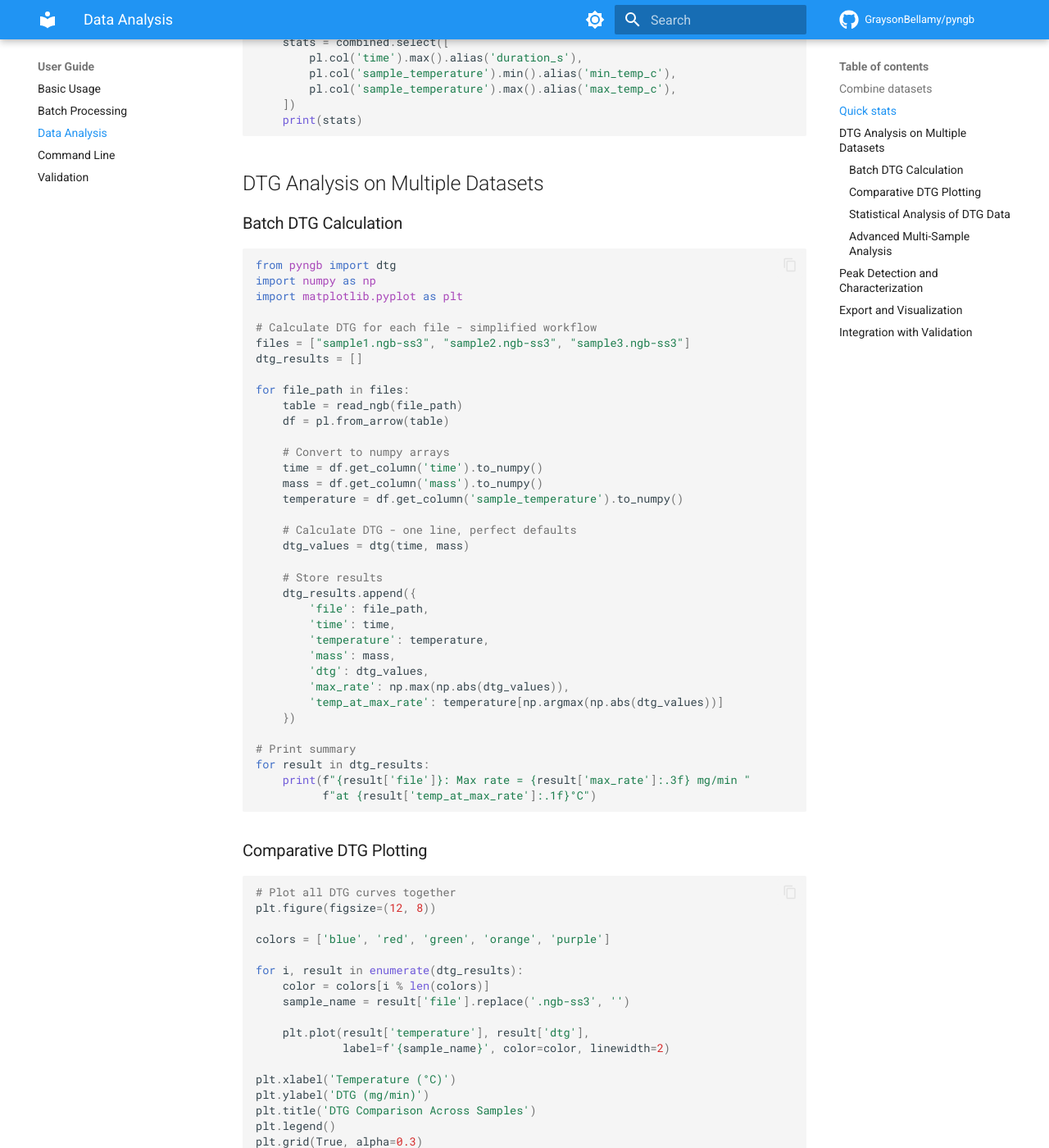
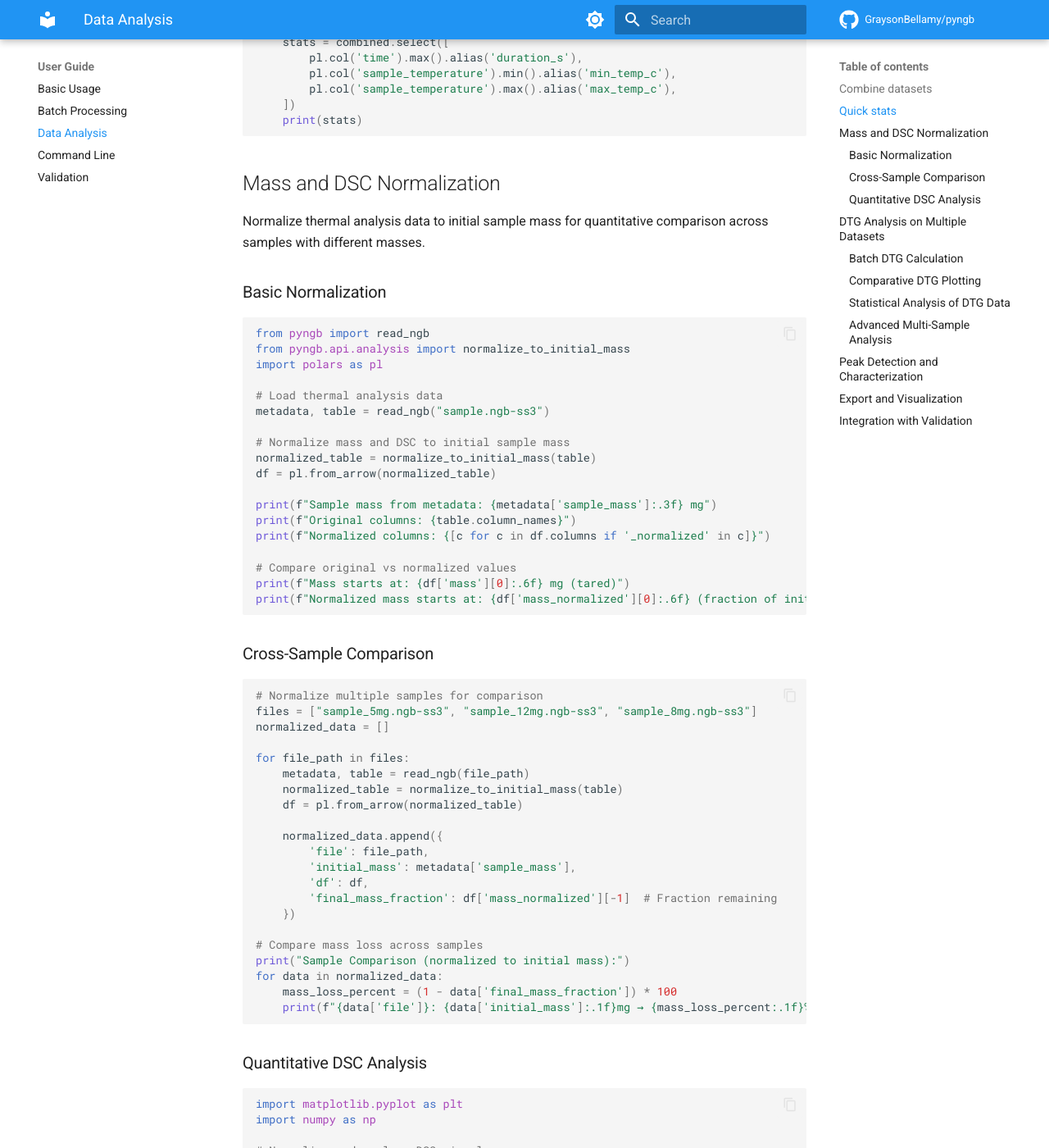
Before and after one commit to GraysonBellamy/pyngb, an MkDocs documentation site: the page built from docs/user-guide/data-analysis.md, in a window 1280 px wide and 1400 px high, scrolled down 698 px. Shown: the whole window at 82% size. Built offline with MkDocs 1.6.1 and Material for MkDocs 9.7.7, drawn with Linux system fonts in a browser that asks for light colours; comment, search, counter and statistics services are not loaded; the version menu is left out; some of the changed text lies outside the part shown.

Commit message:
feat: add mass and DSC normalization to initial sample mass
Add normalize_to_initial_mass() function to api.analysis module that normalizes
mass and DSC columns by dividing by initial sample mass from metadata.

Features:
- Creates new columns with '_normalized' suffix, preserving original data
- Defaults to normalizing 'mass' and 'dsc_signal' columns
- Allows custom column selection via columns parameter
- Uses sample_mass from file metadata (handles tared mass correctly)
- Comprehensive error handling and validation
- Full documentation and examples

This enables quantitative cross-sample comparison by expressing results as
fractions of initial sample mass, independent of sample size variations.

````diff
--- a/docs/user-guide/data-analysis.md
+++ b/docs/user-guide/data-analysis.md
@@ -29,6 +29,100 @@ if {'time', 'sample_temperature'} <= set(combined.columns):
         pl.col('sample_temperature').max().alias('max_temp_c'),
     ])
     print(stats)
+```
+
+## Mass and DSC Normalization
+
+Normalize thermal analysis data to initial sample mass for quantitative comparison across samples with different masses.
+
+### Basic Normalization
+
+```python
+from pyngb import read_ngb
+from pyngb.api.analysis import normalize_to_initial_mass
+import polars as pl
+
+# Load thermal analysis data
+metadata, table = read_ngb("sample.ngb-ss3")
+
+# Normalize mass and DSC to initial sample mass
+normalized_table = normalize_to_initial_mass(table)
+df = pl.from_arrow(normalized_table)
+
+print(f"Sample mass from metadata: {metadata['sample_mass']:.3f} mg")
+print(f"Original columns: {table.column_names}")
+print(f"Normalized columns: {[c for c in df.columns if '_normalized' in c]}")
+
+# Compare original vs normalized values
+print(f"Mass starts at: {df['mass'][0]:.6f} mg (tared)")
+print(f"Normalized mass starts at: {df['mass_normalized'][0]:.6f} (fraction of initial)")
+```
+
+### Cross-Sample Comparison
+
+```python
+# Normalize multiple samples for comparison
+files = ["sample_5mg.ngb-ss3", "sample_12mg.ngb-ss3", "sample_8mg.ngb-ss3"]
+normalized_data = []
+
+for file_path in files:
+    metadata, table = read_ngb(file_path)
+    normalized_table = normalize_to_initial_mass(table)
+    df = pl.from_arrow(normalized_table)
+
+    normalized_data.append({
+        'file': file_path,
+        'initial_mass': metadata['sample_mass'],
+        'df': df,
+        'final_mass_fraction': df['mass_normalized'][-1]  # Fraction remaining
+    })
+
+# Compare mass loss across samples
+print("Sample Comparison (normalized to initial mass):")
+for data in normalized_data:
+    mass_loss_percent = (1 - data['final_mass_fraction']) * 100
+    print(f"{data['file']}: {data['initial_mass']:.1f}mg → {mass_loss_percent:.1f}% mass loss")
+```
+
+### Quantitative DSC Analysis
+
+```python
+import matplotlib.pyplot as plt
+import numpy as np
+
+# Normalize and analyze DSC signals
+plt.figure(figsize=(12, 8))
+
+for i, data in enumerate(normalized_data):
+    df = data['df']
+    temperature = df['sample_temperature'].to_numpy()
+    dsc_normalized = df['dsc_signal_normalized'].to_numpy()
+
+    sample_name = data['file'].replace('.ngb-ss3', '')
+    plt.plot(temperature, dsc_normalized,
+             label=f'{sample_name} ({data["initial_mass"]:.1f}mg)',
+             linewidth=2, alpha=0.8)
+
+plt.xlabel('Temperature (°C)')
+plt.ylabel('Normalized DSC Signal (W/g)')
+plt.title('DSC Comparison - Normalized to Initial Sample Mass')
+plt.legend()
+plt.grid(True, alpha=0.3)
+plt.show()
+
+# Calculate specific heat capacity peaks
+for data in normalized_data:
+    df = data['df']
+    dsc_norm = df['dsc_signal_normalized'].to_numpy()
+    temp = df['sample_temperature'].to_numpy()
+
+    # Find peak DSC signal (endothermic events)
+    peak_idx = np.argmin(dsc_norm)  # Most negative value
+    peak_temp = temp[peak_idx]
+    peak_intensity = abs(dsc_norm[peak_idx])
+
+    print(f"{data['file']}: Peak at {peak_temp:.1f}°C, "
+          f"Intensity: {peak_intensity:.3f} W/g")
 ```
 
 ## DTG Analysis on Multiple Datasets
````
Also changed, not shown: docs/api.md (+16 -1 lines), docs/quickstart.md (+11 -1 lines), docs/user-guide/dtg-analysis.md (+40 -1 lines), 2 other files.
